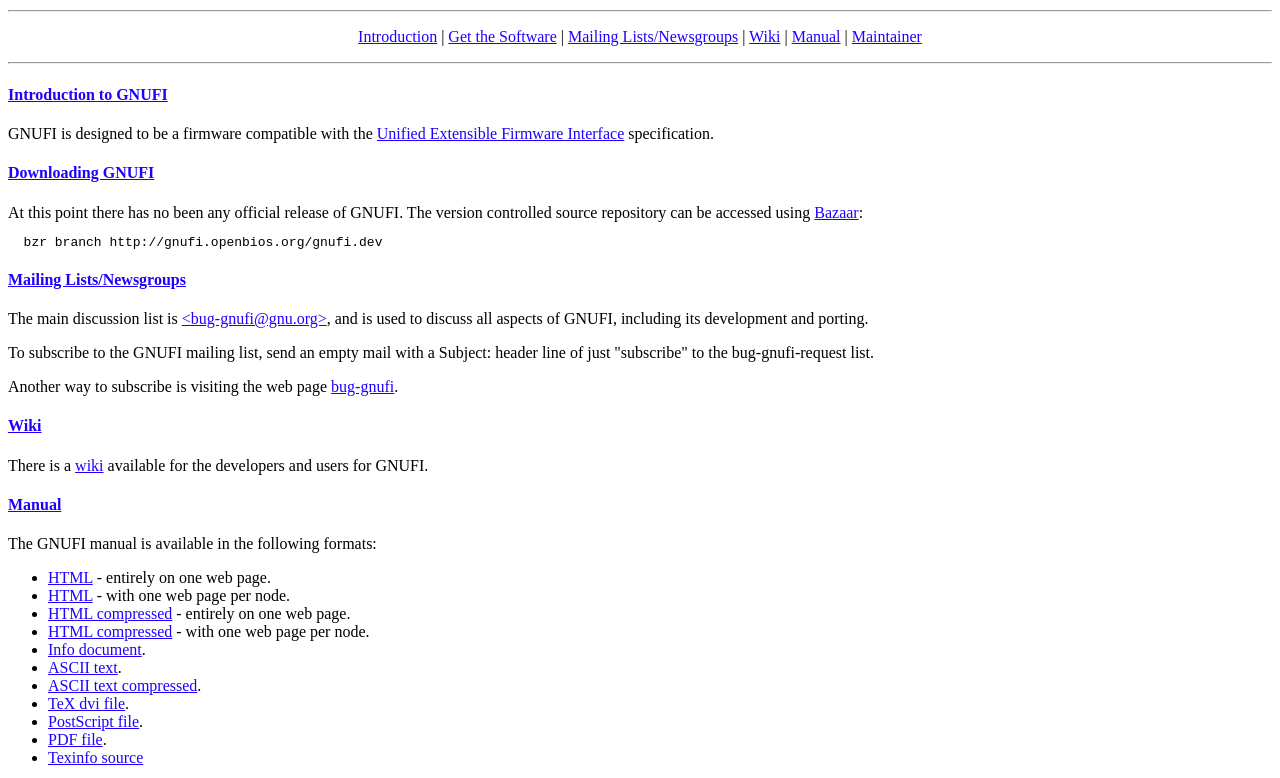
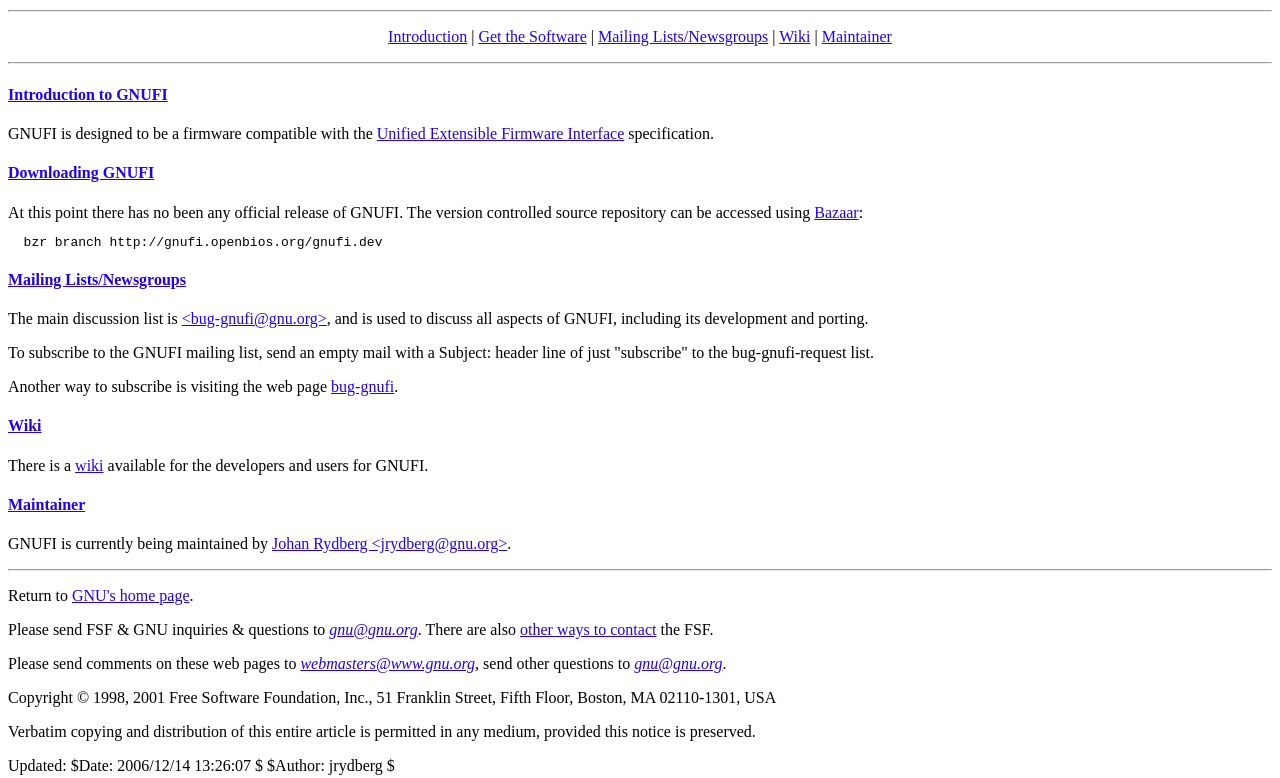
Before and after one commit to gnu-mirror-unofficial/gnufi, a plain HTML site: page index.html in a window 1280 px wide. Shown: the part 194-972 px from the top of the page. Drawn offline with Linux system fonts and the light colour scheme.

Commit message:
Remove manual.

```diff
--- a/index.html
+++ b/index.html
@@ -21,7 +21,6 @@
 | <A HREF="#downloading" NAME="TOCdownloading">Get the Software</A>
 | <A HREF="#lists" NAME="TOClists">Mailing Lists/Newsgroups</A>
 | <A HREF="#wiki" NAME="TOCwiki">Wiki</A>
-| <A HREF="#manual" NAME="TOCmanual">Manual</A>
 | <A HREF="#maintainer" NAME="TOCmaintainer">Maintainer</A>
 </CENTER>
 
@@ -74,28 +73,6 @@ There is a <A HREF="http://projects.ginandtonique.org/projects/gnufi">wiki</A>
 available for the developers and users for GNUFI.
 
 <P>
-<H4><A HREF="#TOCmanual" NAME="manual">Manual</A></H4>
-
-<p>The GNUFI manual is available in the following formats:</p>
-
-<ul>
-  <li><a href="manual/gnufi.html">HTML</a> - entirely on one web page.</li>
-  <li><a href="manual/html_node/index.html">HTML</a> - with one web page per
-      node.</li>
-  <li><a href="manual/gnufi.html.gz">HTML compressed</a> - entirely on
-      one web page.</li>
-  <li><a href="manual/gnufi.html_node.tar.gz">HTML compressed</a> -
-      with one web page per node.</li>
-  <li><a href="manual/gnufi.info.tar.gz">Info document</a>.</li>
-  <li><a href="manual/gnufi.txt">ASCII text</a>.</li>
-  <li><a href="manual/gnufi.txt.gz">ASCII text compressed</a>.</li>
-  <li><a href="manual/gnufi.dvi.gz">TeX dvi file</a>.</li>
-  <li><a href="manual/gnufi.ps.gz">PostScript file</a>.</li>
-  <li><a href="manual/gnufi.pdf">PDF file</a>.</li>
-  <li><a href="manual/gnufi.texi.tar.gz">Texinfo source</a></li>
-</ul>
-
-<P>
 <H4><A HREF="#TOCmaintainer" NAME="maintainer">Maintainer</A></H4>
 GNUFI is currently being maintained by
 <A HREF="mailto:mao@mai2.rcnet.ru">Johan Rydberg &lt;jrydberg@gnu.org&gt;</A>.
@@ -130,7 +107,7 @@ permitted in any medium, provided this notice is preserved.
 <P>
 Updated:
 <!-- hhmts start -->
-$Date: 2006/12/14 13:24:12 $ $Author: jrydberg $
+$Date: 2006/12/14 13:26:07 $ $Author: jrydberg $
 <!-- hhmts end -->
 
 <P>
```
